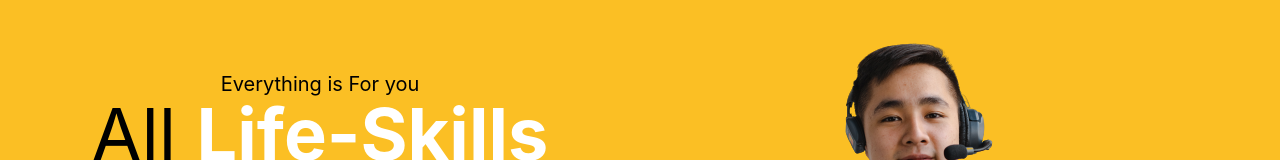
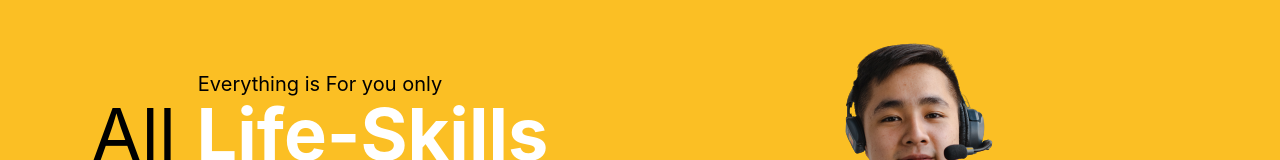
Before and after one commit to Tasfiq97/react-life-skill-website-full, a React (Create React App) app: page / in a window 1280 px wide. Shown: the part 210-370 px from the top of the page. Built offline with nearby package versions, Linux system fonts and the light colour scheme.

Commit message:
final commit

```diff
--- a/src/components/HeroDetail/HeroDetail.js
+++ b/src/components/HeroDetail/HeroDetail.js
@@ -6,7 +6,7 @@ const HeroDetail = () => {
     return (
         <div className="hero-detail grid grid-cols-2">
             <div className="flex justify-center flex-col items-center p-7 text-center">
-            <p className="text-xl">Everything is For you</p>
+            <p className="text-xl">Everything is For you only</p>
             <h1 className="text-7xl mb-4">All <span className="text-white font-bold">Life-Skills</span> </h1>
            <h4 className="font-bold text-1xl pr-8 mt-3">Information, Not That Other Crap. Encourage the tutee to initiate and identify the focus of the session and Discuss with the tutee the amount of time necessary to complete each part of their task.</h4>
 
```
